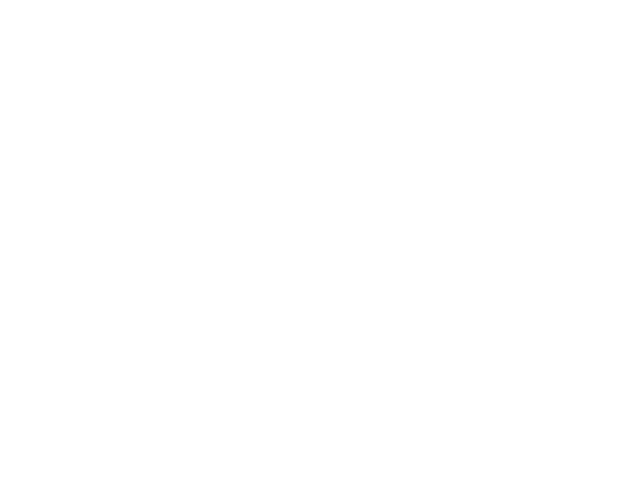
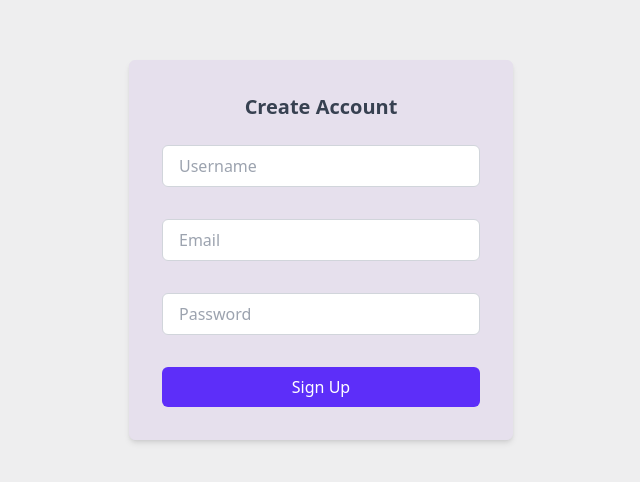
Before and after one commit to Deepanshu-mani/Brainly, a React (Vite) app: page / in a window 1280 px wide. Before the commit this address had no page. Shown: the part 150-632 px from the top of the page, without its empty margins (319-959 px from the left). Built offline with nearby package versions, Linux system fonts and the light colour scheme.

Commit message:
updated config

```diff
--- a/src/App.tsx
+++ b/src/App.tsx
@@ -7,6 +7,7 @@ function App() {
   return (
     <BrowserRouter>
       <Routes>
+        <Route path="/" element={<SignUp />} />
         <Route path="/signup" element={<SignUp />} />
         <Route path="/signin" element={<SignIn />} />
         <Route path="/dashboard" element={<Dashboard />} />
```
